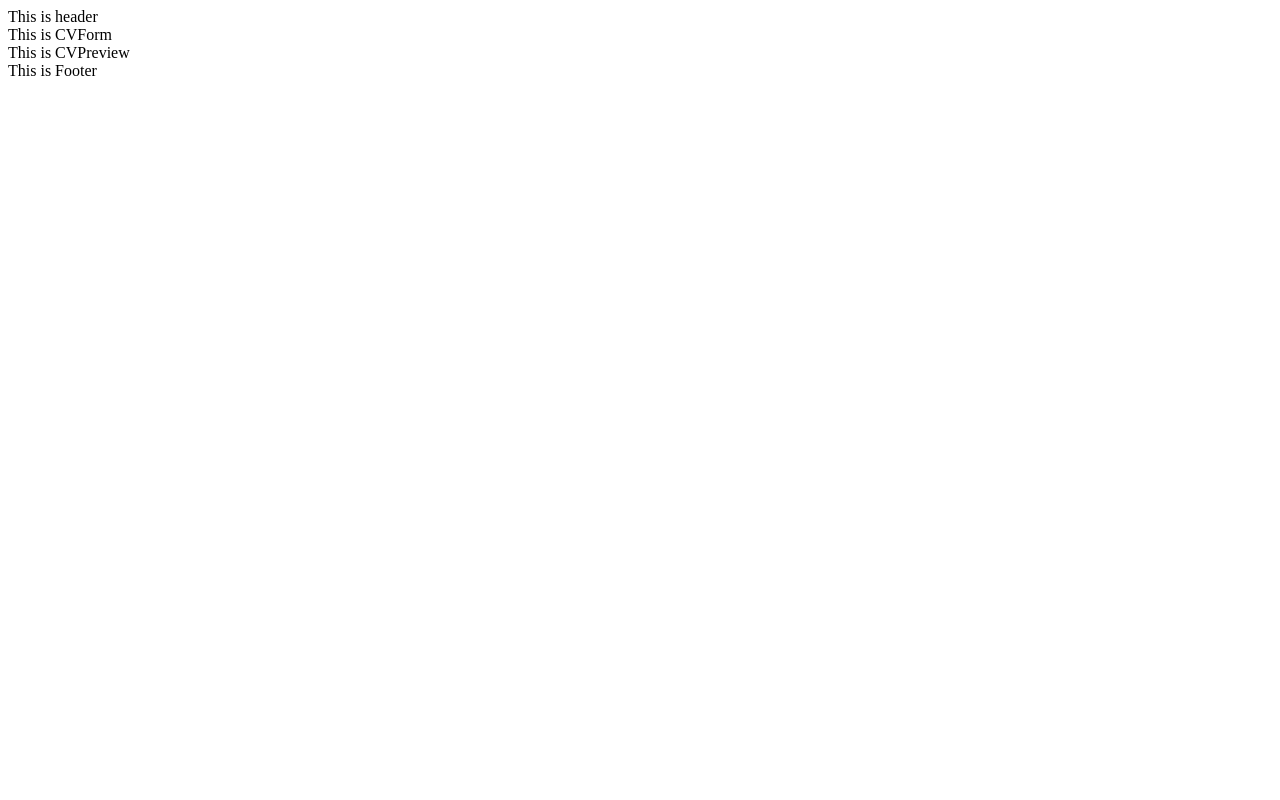
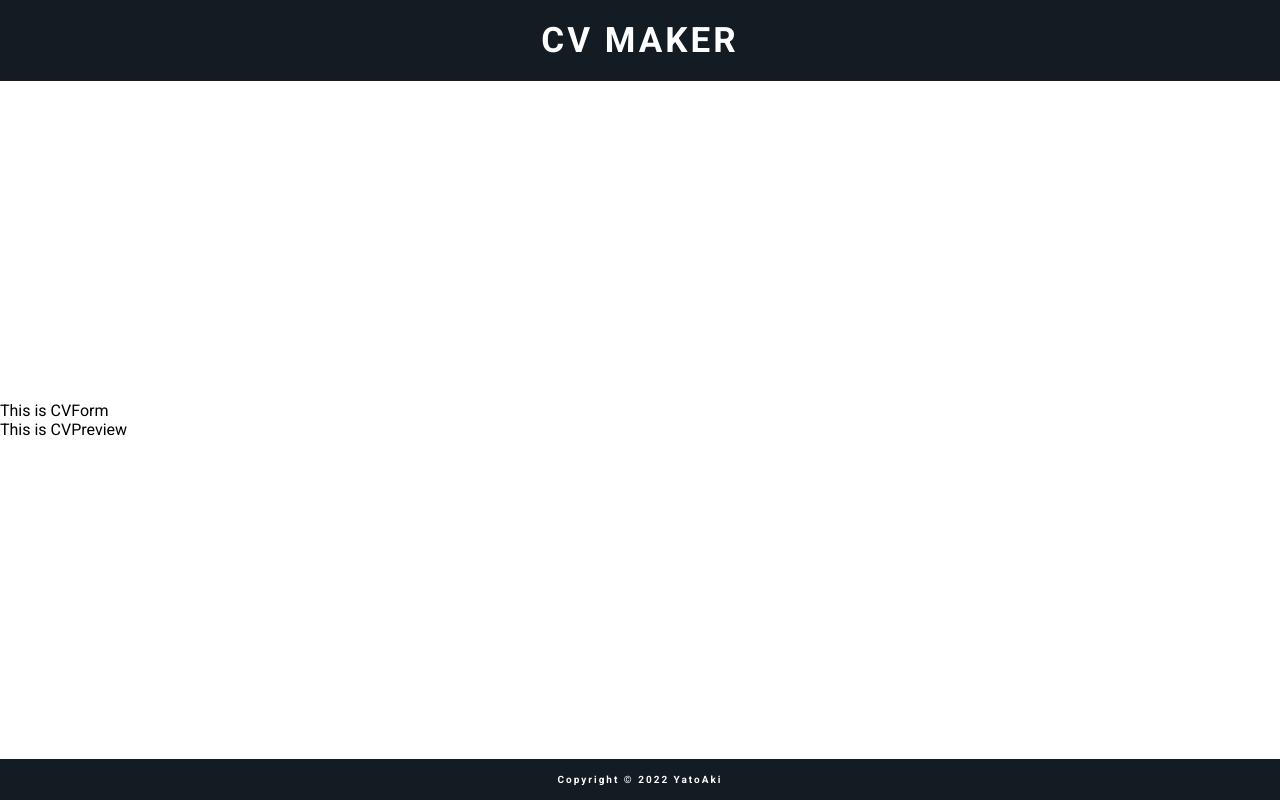
Before and after one commit to YatoAki/CV-Maker, a React (Create React App) app: page / in a window 1280 px wide. Built offline with nearby package versions, Linux system fonts and the light colour scheme.

Commit message:
Added Header & Footer

```diff
--- /dev/null
+++ b/src/App.css
@@ -0,0 +1,20 @@
+@import url('https://fonts.googleapis.com/css2?family=Roboto:ital,wght@0,100;0,300;0,400;0,500;0,700;0,900;1,100;1,300;1,400;1,500;1,700;1,900&display=swap');
+
+:root{
+  --white: #C3C9E9;
+  --black: #131B23;
+}
+
+html,body{
+  margin: 0;
+  padding: 0;
+}
+
+.body{
+  min-height: 100vh;
+  font-family: Roboto,sans-serif;
+  background-color: white;
+  display: flex;
+  flex-direction: column;
+  justify-content: space-between;
+}
--- a/src/App.js
+++ b/src/App.js
@@ -2,12 +2,13 @@ import React,{Component} from 'react';
 import Header from "./components/Header.js"
 import Main from "./components/Main.js"
 import Footer from "./components/Footer.js"
+import "./App.css"
 
 export default class App extends Component {
 
   render(){
     return (
-      <div>
+      <div className="body">
         <Header/>
         <Main/>
         <Footer/>
--- /dev/null
+++ b/src/components/Footer.css
@@ -0,0 +1,15 @@
+a{
+  text-decoration: none;
+  color: inherit;
+}
+
+.footer{
+  background-color: var(--black);
+  color: white;
+  display: flex;
+  padding: 15px 50px;
+  font-size: 10px;
+  letter-spacing: 2px;
+  font-weight: bold;
+  justify-content: center;
+}
--- a/src/components/Footer.js
+++ b/src/components/Footer.js
@@ -1,11 +1,12 @@
 import React,{Component} from "react"
+import "./Footer.css"
 
 export default class Footer extends Component{
 
   render(){
     return(
-      <div>
-        This is Footer
+      <div className="footer">
+        <a href="https://github.com/YatoAki">Copyright © 2022 YatoAki</a>
       </div>
     );
   }
--- /dev/null
+++ b/src/components/Header.css
@@ -0,0 +1,10 @@
+.header{
+  background-color: var(--black);
+  color: white;
+  display: flex;
+  padding: 20px 50px;
+  font-size: 35px;
+  font-weight: bold;
+  letter-spacing: 3px;
+  justify-content: center;
+}
--- a/src/components/Header.js
+++ b/src/components/Header.js
@@ -1,11 +1,12 @@
-import React,{Component} from "react"
+import React,{Component} from "react";
+import "./Header.css"
 
 export default class Header extends Component{
 
   render(){
     return(
-      <div>
-        This is header
+      <div className="header">
+        <span>CV MAKER</span>
       </div>
     );
   }
```
